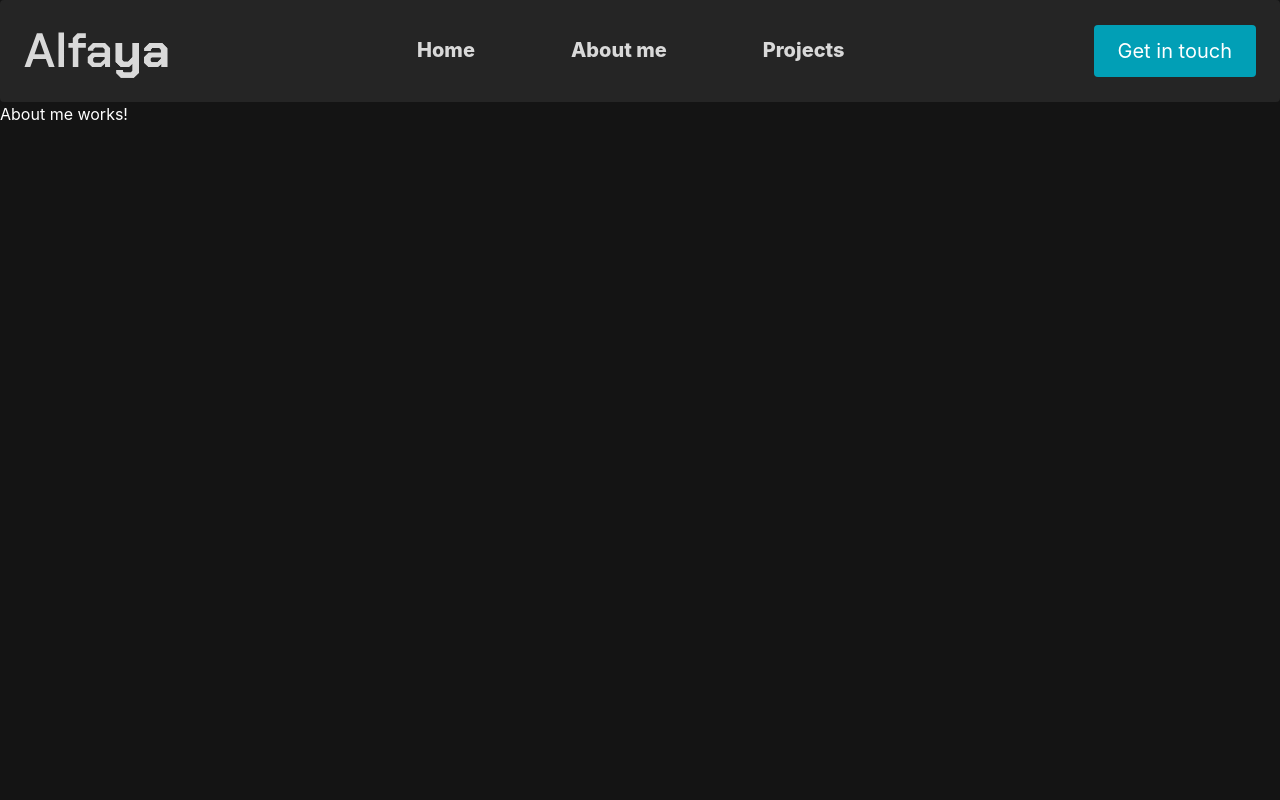
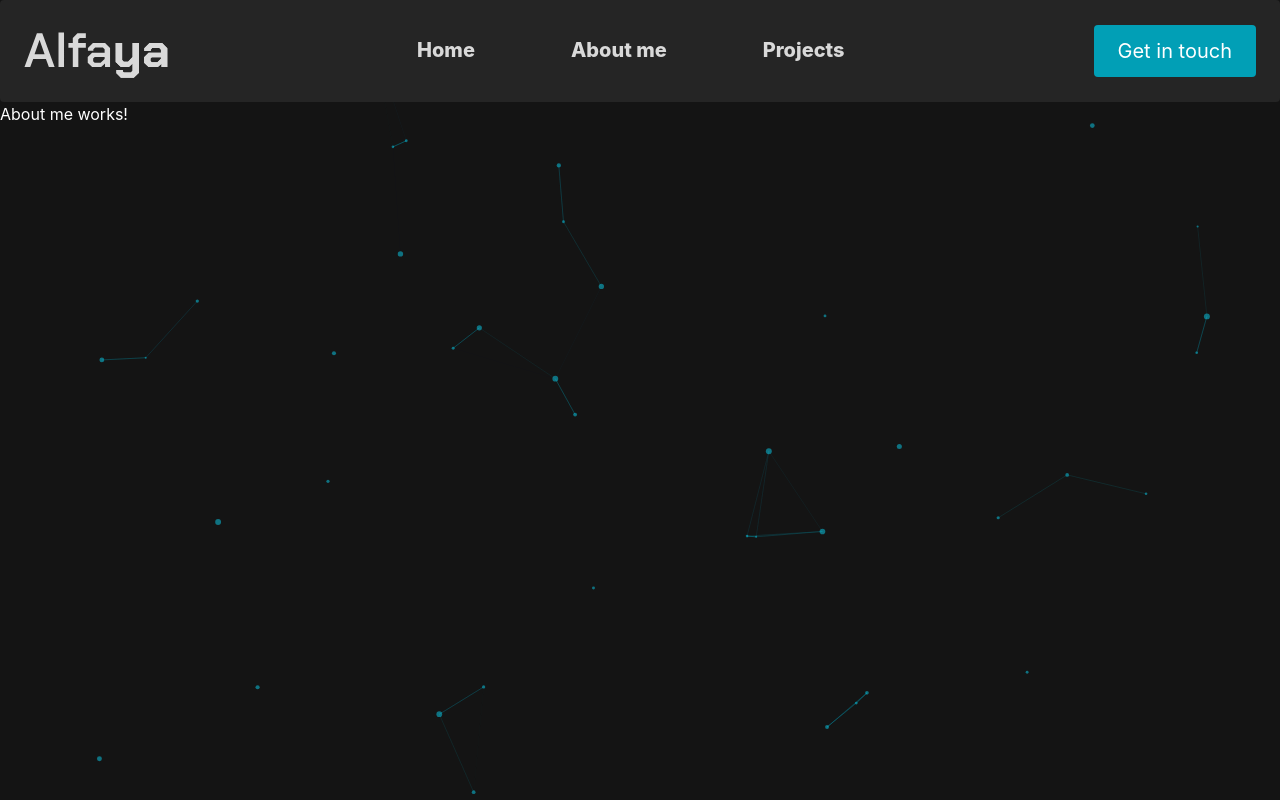
Before and after one commit to FelipeAlfaya/port-tailwind, a Next.js app: page /about in a window 1280 px wide. Built offline with nearby package versions, Linux system fonts and the light colour scheme.

Commit message:
5th commit adding tsparticles and configuring it to pages out home

```diff
--- a/components/Banner.tsx
+++ b/components/Banner.tsx
@@ -21,7 +21,7 @@ function Banner() {
           </span>
         </h1>
         <h2 className='flex flex-col items-center justify-center space-y-2 text-2xl'>
-          Web-developer
+          A Web-developer
         </h2>
       </div>
     </div>
--- a/components/Header.tsx
+++ b/components/Header.tsx
@@ -15,7 +15,7 @@ function Header() {
   }, [])
 
   return (
-    <nav className='relative container mx-auto p-6 bg-[#252525] rounded'>
+    <nav className='relative container mx-auto p-6 bg-[#252525] rounded z-50'>
       <div className='flex items-center justify-between'>
         <div className='pt-2 select-none'>
           <a>
@@ -61,17 +61,17 @@ function Header() {
       <div className='md:hidden'>
         <div
           id='menu'
-          className='absolute hidden flex-col items-center self-end
+          className='absolute hidden text-[#252525] flex-col items-center self-end
         py-8 mt-10 space-y-6 font-bold bg-white sm:w-auto
-        sm:self-center left-6 right-6 drop-shadow-md uppercase rounded'
+        sm:self-center left-6 right-6 drop-shadow-md uppercase rounded z-50'
         >
-          <a className='hover:text-[#019fb6]'>
+          <a className='headerLink hover:text-[#019fb6]'>
             <Link href={'/'}>Home</Link>
           </a>
-          <a className='hover:text-[#019fb6]'>
+          <a className='headerLink hover:text-[#019fb6]'>
             <Link href={'/about'}>About me</Link>
           </a>
-          <a className='hover:text-[#019fb6]'>
+          <a className='headerLink hover:text-[#019fb6]'>
             <Link href={'/projects'}>Projects</Link>
           </a>
           <a className='px-6 py-3 text-white bg-[#019fb6] rounded baseline hover:bg-[#19b7cf] active:bg-[#09cfee] hover:text-gray-700'>
--- /dev/null
+++ b/components/Particle.tsx
@@ -0,0 +1,85 @@
+import Particles from 'react-particles'
+import type { Engine } from 'tsparticles-engine'
+import { loadFull } from 'tsparticles'
+
+function Particle() {
+  const particlesInit = async (main: Engine) => {
+    console.log(main)
+
+    await loadFull(main)
+  }
+
+  const particlesLoaded = (container: any) => {
+    console.log(container)
+  }
+
+  return (
+    <Particles
+      id='tsparticles'
+      init={particlesInit}
+      options={{
+        fpsLimit: 60,
+        interactivity: {
+          detectsOn: 'canvas',
+          events: {
+            resize: true,
+          },
+          modes: {
+            bubble: {
+              distance: 400,
+              duration: 2,
+              opacity: 0.8,
+              size: 30,
+            },
+            push: {
+              quantity: 4,
+            },
+          },
+        },
+        particles: {
+          color: {
+            value: '#09cfee',
+          },
+          links: {
+            color: '#019fb6',
+            distance: 110,
+            enable: true,
+            opacity: 0.3,
+            width: 1,
+          },
+          collisions: {
+            enable: true,
+          },
+          move: {
+            direction: 'none',
+            enable: true,
+            outMode: 'bounce',
+            random: false,
+            speed: 1,
+            straight: false,
+          },
+          number: {
+            density: {
+              enable: true,
+              value_area: 800,
+            },
+            value: 40,
+          },
+          opacity: {
+            value: 0.5,
+          },
+          shape: {
+            type: 'circle',
+          },
+          size: {
+            random: true,
+            value: 3,
+          },
+        },
+        detectRetina: true,
+      }}
+    />
+  )
+}
+
+export default Particle
--- a/package.json
+++ b/package.json
@@ -9,7 +9,10 @@
     "next": "latest",
     "react": "18.2.0",
     "react-dom": "18.2.0",
-    "tailwind-scrollbar-hide": "^1.1.7"
+    "react-particles": "^2.6.0",
+    "react-tsparticles": "^2.6.0",
+    "tailwind-scrollbar-hide": "^1.1.7",
+    "tsparticles": "^2.6.0"
   },
   "devDependencies": {
     "@types/node": "18.11.3",
--- a/pages/about.tsx
+++ b/pages/about.tsx
@@ -1,5 +1,6 @@
 import Header from '../components/Header'
 import Head from 'next/head'
+import Particle from '../components/Particle'
 
 function about() {
   return (
@@ -9,7 +10,7 @@ function about() {
         <link rel='icon' href='/pageicon.png' />
       </Head>
       <Header />
-
+      <Particle />
       <div>About me works!</div>
     </div>
   )
```
Also changed, not shown: 2 other files (tests, documents, lock files or other folders).
